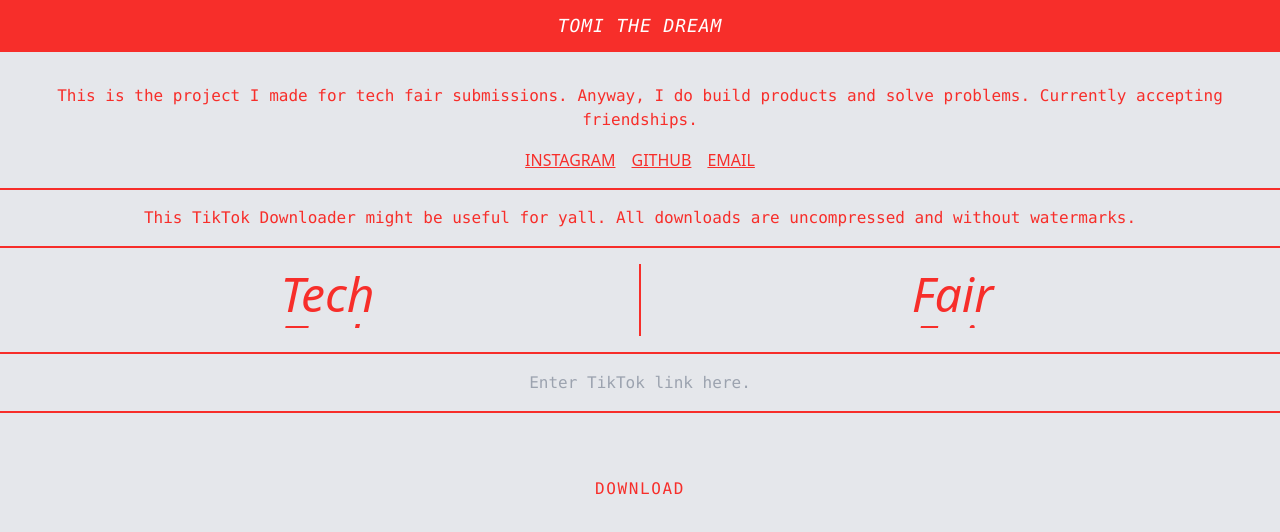
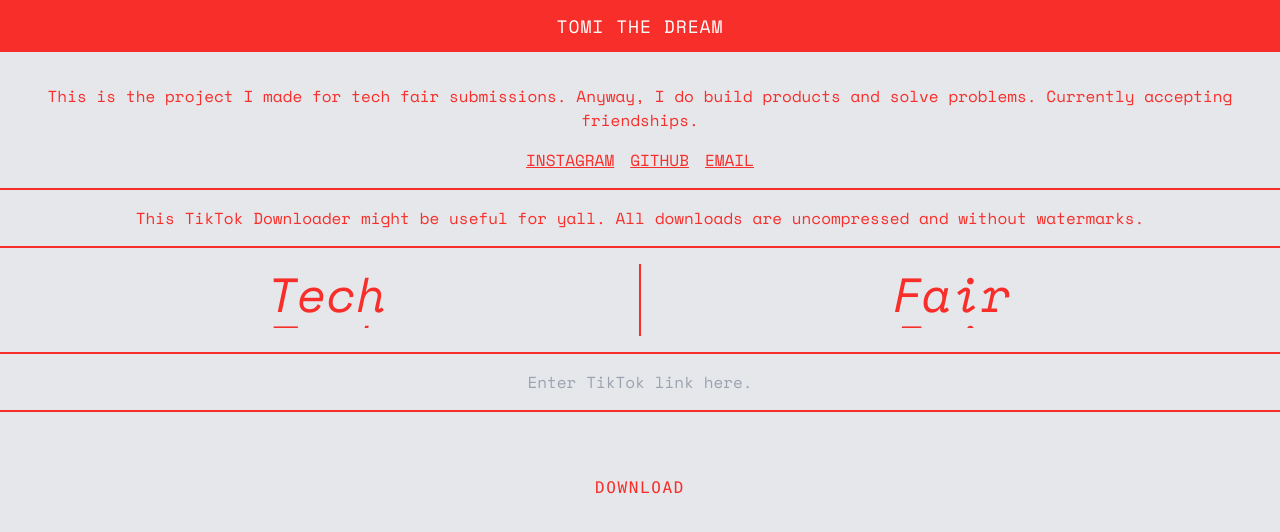
Before and after one commit to yaelahtom/tiktokder, a Next.js app: page / in a window 1280 px wide. Shown: the top 532 px of the page. Built offline with nearby package versions, Linux system fonts and the light colour scheme.

Commit message:
ganti font

```diff
--- a/app/Header.js
+++ b/app/Header.js
@@ -2,7 +2,7 @@
   return (
     <header className="sticky top-0 z-10 w-full" style={{ backgroundColor: '#f72e2a' }}>
       <div className="container mx-auto px-6 py-3 flex justify-center items-center">
-        <p className="italic font-mono text-white text-lg tracking-wider hover:not-italic">TOMI THE DREAM</p>
+        <p className=" text-white text-lg tracking-wider hover:underline">TOMI THE DREAM</p>
       </div>
     </header>
   );
--- a/app/globals.css
+++ b/app/globals.css
@@ -1,13 +1,10 @@
+@import url('https://fonts.googleapis.com/css2?family=Space+Mono:ital,wght@0,400;0,700;1,400&display=swap');
+
 @tailwind base;
 @tailwind components;
 @tailwind utilities;
 
-/* Add your global styles here */
+
 body {
   @apply font-sans;
 }
-
-/* Custom utilities */
-.bg-main {
-  @apply bg-blue-500;
-}
--- a/app/page.js
+++ b/app/page.js
@@ -91,7 +91,7 @@
       <form onSubmit={ handleSubmit } className='flex flex-col items-center w-full pt-4' style={ { color: '#f72e2a' } }>
         {/* intro start */ }
         <div className="w-full p-4 border-b-2" style={ { borderColor: '#f72e2a' } }>
-          <p className="font-mono text-center">
+          <p className=" text-center">
             This is the project I made for tech fair submissions. Anyway, I do build products and solve problems. Currently accepting friendships.
           </p>
           <div className="text-center mt-4">
@@ -102,7 +102,7 @@
         </div>
         {/* intro tiktok */ }
         <div className="w-full p-4 border-b-2" style={ { borderColor: '#f72e2a' } }>
-          <p className="font-mono text-center">
+          <p className=" text-center">
             This TikTok Downloader might be useful for yall. All downloads are uncompressed and without watermarks.
           </p>
         </div>
@@ -121,7 +121,7 @@
           <input
             type="text"
             placeholder="Enter TikTok link here."
-            className="w-full font-mono text-center bg-transparent border-none outline-none"
+            className="w-full  text-center bg-transparent border-none outline-none"
             style={ { caretColor: '#f72e2a' } }
             value={ link }
             onChange={ (e) => setLink(e.target.value) }
@@ -138,10 +138,10 @@
               href={ downloadLink }
               target="_blank"
               rel="noopener noreferrer"
-              className="inline-block px-6 py-2 bg-custom-red text-white font-mono rounded-full hover:bg-f72e2a transition-colors duration-300 focus:outline-none focus:ring focus:ring-offset-2 focus:ring-f72e2a"
+              className="inline-block px-6 py-2 bg-custom-red text-white  rounded-full hover:bg-f72e2a transition-colors duration-300 focus:outline-none focus:ring focus:ring-offset-2 focus:ring-f72e2a"
               title="Click to download your video"
             >
-              <span className="inline-block mr-2 font-mono">⬇️</span>
+              <span className="inline-block mr-2 ">⬇️</span>
               Download your video
             </a>
           </div>
--- a/tailwind.config.js
+++ b/tailwind.config.js
@@ -7,6 +7,9 @@
   ],
   theme: {
     extend: {
+      fontFamily: {
+        sans: ['Space Mono', 'monospace'],
+      },
       colors: {
         'custom-red': '#f72e2a',
       },
```
